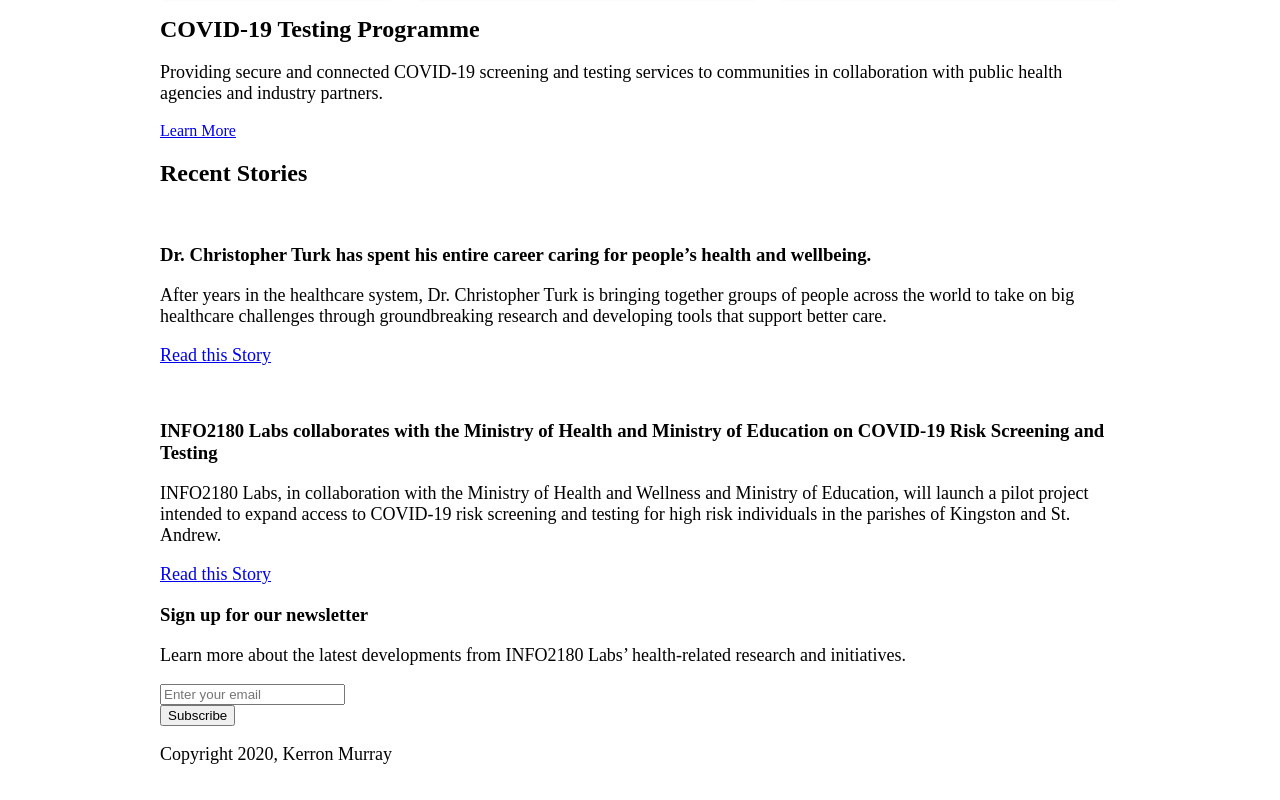
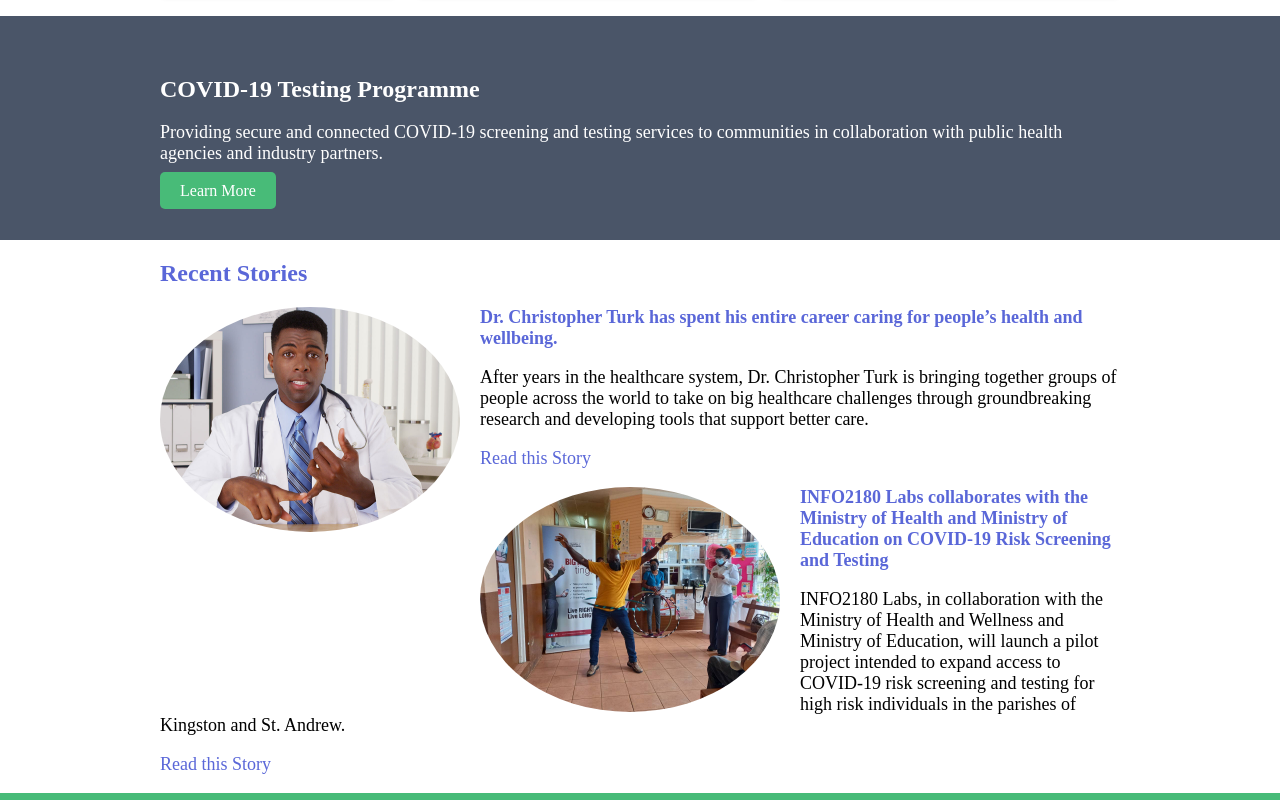
Before and after one commit to phantxsma/info2180-project1, a plain HTML site: page index.html in a window 1280 px wide. Shown: the part 840-1640 px from the top of the page. Drawn offline with Linux system fonts and the light colour scheme.

Commit message:
Completed Testing, Stories, Newsletter and footers

```diff
--- a/index.html
+++ b/index.html
@@ -77,7 +77,7 @@
             <div class="container">
                 <h2>Recent Stories</h2>
                 <article>
-                    <img src="" alt="">
+                    <img src="ChrisTurk.jpg" alt="Picture of Dr. Christopher Turk" width="300" height="225">
                     <div class="article-body">
                         <h3>Dr. Christopher Turk has spent his entire career caring for people’s health and wellbeing.</h3>
                         <p>After years in the healthcare system, Dr. Christopher Turk is bringing together groups of people across the world to take on big healthcare challenges through groundbreaking research and developing tools that support better care.</p>
@@ -85,7 +85,7 @@
                     </div>
                 </article>
                 <article>
-                    <img src="" alt="">
+                    <img src="HealthCenter.jpg" alt="Health Center" width="300" height="225">
                     <div class="article-body">
                         <h3>INFO2180 Labs collaborates with the Ministry of Health and Ministry of Education on COVID-19 Risk Screening and Testing</h3>
                         <p>INFO2180 Labs, in collaboration with the Ministry of Health and Wellness and Ministry of Education, will launch a pilot project intended to expand access to COVID-19 risk screening and testing for high risk individuals in the parishes of Kingston and St. Andrew.</p>
@@ -110,7 +110,7 @@
     </main>
     <footer>
         <div class="container">
-            <p>Copyright 2020, Kerron Murray</p>
+            <p>Copyright 2023, Kerron Murray</p>
         </div>
     </footer>
 </body>
--- a/styles.css
+++ b/styles.css
@@ -14,29 +14,30 @@
   background-color: white;
   justify-content: space-between;
   align-items: center;
-  padding: 10px 20px; /* Adjust padding as needed */
+  padding: 10px 20px;
 
 }
 
 header h1 {
-  margin: 0; /* Remove default margin */
-  font-size: 18px; /* Set the font size as desired */
+  margin: 0;
+  font-size: 18px;
 }
 
-/* Style the navigation links on the right */
+
 header nav ul {
   color: #6b7280;
-  list-style: none; /* Remove bullet points */
+  list-style: none;
   margin: 0;
   padding: 0;
 }
 
 header nav ul li {
-  display: inline; /* Display list items horizontally */
-  margin-right: 20px; /* Adjust spacing between links as needed */
+  display: inline;
+  margin-right: 20px;
 }
 
 header nav ul li a {
+  color: #6b7280;
   text-decoration: none;
   font-weight: bold;
 }
@@ -77,8 +78,73 @@
   padding: 20px;
   text-align: center;
   box-shadow: 0px 2px 4px rgba(0, 0, 0, 0.1);
+  margin-bottom: 20px;
 }
 
+.testing {
+    background-color: #4A5568;
+    color: white;
+    padding: 40px;
+}
+
+.testing-description {
+    text-align: justify-all;
+}
+
+.testing .cta .btn{
+  background-color: #48BB78;
+  border-radius: 5px;
+  color: white;
+  padding: 10px 20px;
+  text-decoration: none;
+}
+
+.stories h2 {
+    color:#5A67D8;
+}
+.stories .article-body h3 {
+    color: #5A67D8;
+    font-size: 18px;
+}
+
+.stories .article-body a {
+    color: #5A67D8;
+    text-decoration: none;
+}
+
+.stories .article-body a:hover {
+    color: #50A929;
+}
+
+.stories img{
+    float: left;
+    border-radius: 50%;
+    margin-right: 20px;
+}
+
+.newsletter {
+    background-color: #48BB78;
+    color: white;
+    padding: 40px;
+}
+
+.newsletter .btn {
+  background-color: #5A67D8;
+  border-radius: 5px;
+  margin: 10px;
+  padding: 10px 20px;
+}
+
+.newsletter form #email{
+  margin: 10px;
+  padding: 10px 20px;
+}
+
+footer {
+    background-color: #4A5568;
+    color: white;
+    padding: 25px;
+}
 
 
 p {
```
Also changed, not shown: ChrisTurk.jpg (added), HealthCenter.jpg (added).
